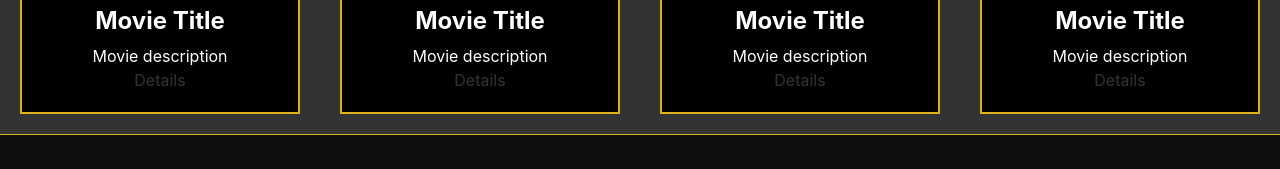
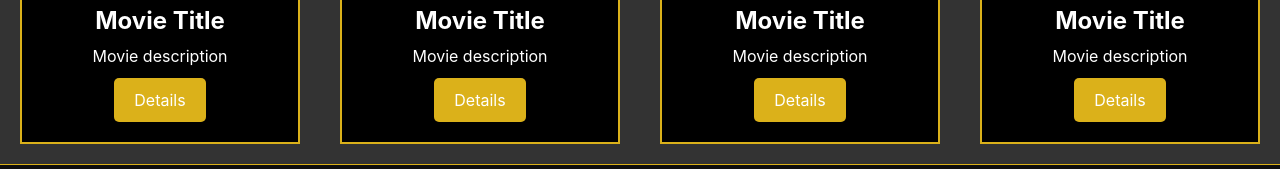
Before and after one commit to PashataDLG/Softuni-MovieWebsite-Project, a React (Create React App) app in the folder client/: page /catalog in a window 1280 px wide. Shown: the part 356-525 px from the top of the page. Built offline with nearby package versions, Linux system fonts and the light colour scheme; no server answers.

Commit message:
HTML and CSS updated

```diff
--- a/client/public/styles/movie-catalog.css
+++ b/client/public/styles/movie-catalog.css
@@ -35,19 +35,19 @@
     color: #ffffff;
 }
 
-.details-btn {
+.details-link {
+    display: inline-block;
     margin-top: 10px;
     padding: 10px 20px;
     background-color: #dbb11a;
     color: #fff;
-    border: none;
     border-radius: 5px;
-    cursor: pointer;
-}
+    text-decoration: none;
+  }
 
-.details-btn:hover {
+  .details-link:hover {
     background-color: #796724;
-}
+  }
 
 @media only screen and (max-width: 768px) {
     .movie-catalog {
@@ -60,3 +60,12 @@
         width: calc(100% - 40px);
     }
 }
+
+.empty-movies {
+    font-family: "Helvetica Neue", Helvetica, Arial, sans-serif;
+    font-size: 36px;
+    font-weight: bold;
+    text-align: center;
+    color: #ffffff;
+    margin: 170px;
+}
```
Also changed, not shown: client/public/styles/movie-details.css (line endings or trailing spaces).
